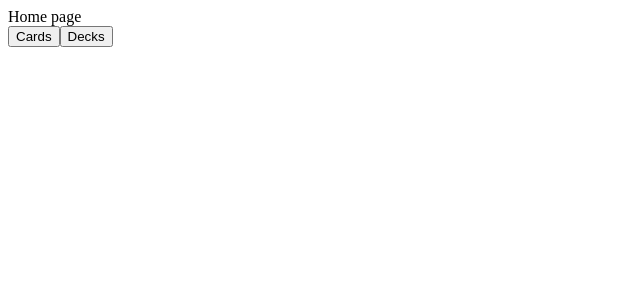
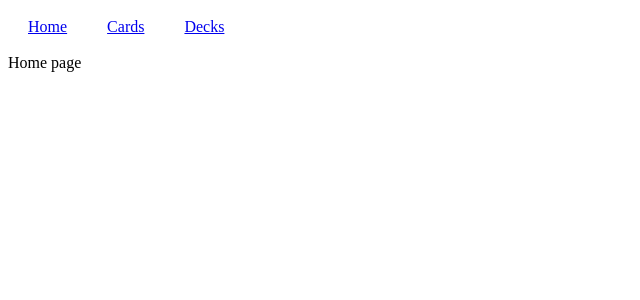
Before and after one commit to EricBrown589/NCLab-Python-Capstone-Frontend, an Angular app: page / in a window 1280 px wide. Shown: the top 300 px of the page, without its empty margins (0-640 px from the left). Built offline with nearby package versions, Linux system fonts and the light colour scheme.

Commit message:
create navbar component, add navbar to app, clean up components for new functionality

```diff
--- a/src/app/app.html
+++ b/src/app/app.html
@@ -1,3 +1,2 @@
-<router-outlet>
-
-</router-outlet>
+<app-navbar></app-navbar>
+<router-outlet></router-outlet>
--- a/src/app/app.ts
+++ b/src/app/app.ts
@@ -1,10 +1,11 @@
 import { Component, signal } from '@angular/core';
 import { RouterOutlet } from '@angular/router';
-import { HomePage } from "./home-page/home-page";
+import { Navbar } from "./navbar/navbar";
+
 
 @Component({
   selector: 'app-root',
-  imports: [RouterOutlet, HomePage],
+  imports: [RouterOutlet, Navbar],
   templateUrl: './app.html',
   styleUrl: './app.css'
 })
--- a/src/app/cards-page/cards.html
+++ b/src/app/cards-page/cards.html
@@ -1,3 +1 @@
 <header>Cards</header>
-<button (click)="onClick('deck')">Decks</button>
-<button (click)="onClick('home')">Home</button>
--- a/src/app/cards-page/cards.ts
+++ b/src/app/cards-page/cards.ts
@@ -14,13 +14,4 @@ export class CardPage implements OnInit {
     ngOnInit(): void {
 
     }
-
-    public onClick(value: string) {
-        if (value == "deck") {
-            this.router.navigateByUrl('/decks')
-        }
-        else if (value == "home") {
-            this.router.navigateByUrl('')
-        }
-    }
 }
--- a/src/app/deck-page/decks.html
+++ b/src/app/deck-page/decks.html
@@ -1,3 +1 @@
 <header>Decks</header>
-<button (click)="onClick('card')">Cards</button>
-<button (click)="onClick('home')">Home</button>
--- a/src/app/deck-page/decks.ts
+++ b/src/app/deck-page/decks.ts
@@ -14,13 +14,4 @@ export class DeckPage implements OnInit {
     ngOnInit(): void {
 
     }
-
-    public onClick(value: string) {
-        if (value == "card") {
-            this.router.navigateByUrl('/cards')
-        }
-        else if (value == "home") {
-            this.router.navigateByUrl('')
-        }
-    }
 }
--- a/src/app/home-page/home-page.html
+++ b/src/app/home-page/home-page.html
@@ -1,3 +1 @@
 <header>Home page</header>
-<button (click)="onClick('card')">Cards</button>
-<button (click)="onClick('deck')">Decks</button>
--- a/src/app/home-page/home-page.ts
+++ b/src/app/home-page/home-page.ts
@@ -14,13 +14,4 @@ export class HomePage implements OnInit {
     ngOnInit(): void {
 
     }
-
-    public onClick(value: string) {
-        if (value == "card") {
-            this.router.navigateByUrl('/cards')
-        }
-        else if (value == "deck") {
-            this.router.navigateByUrl('/decks')
-        }
-    }
 }
--- /dev/null
+++ b/src/app/navbar/navbar.css
@@ -0,0 +1,11 @@
+.navbar-links {
+    display: flex;
+    list-style: none;
+    padding: 0;
+    margin-top: -10px;
+    margin-bottom: -2px;
+}
+
+ul li {
+    margin: 20px;
+}
--- /dev/null
+++ b/src/app/navbar/navbar.html
@@ -0,0 +1,7 @@
+<nav class="navbar">
+    <ul class="navbar-links">
+        <li><a routerLink="/">Home</a></li>
+        <li><a routerLink="/cards">Cards</a></li>
+        <li><a routerLink="/decks">Decks</a></li>
+    </ul>
+</nav>
```
Also changed, not shown: src/app/navbar/navbar.ts (added, +12 -0 lines), 1 other file (tests, documents, lock files or other folders).
